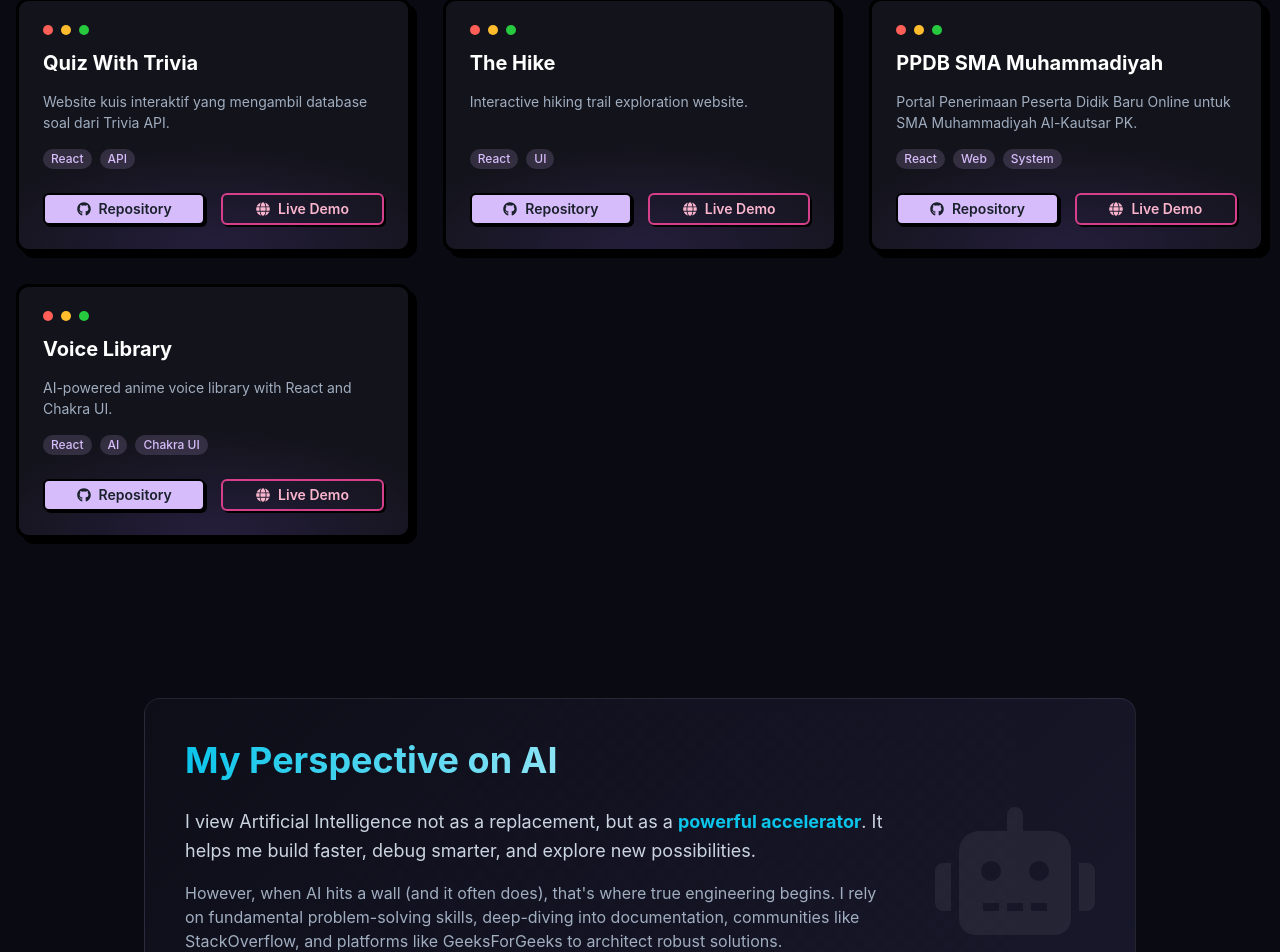
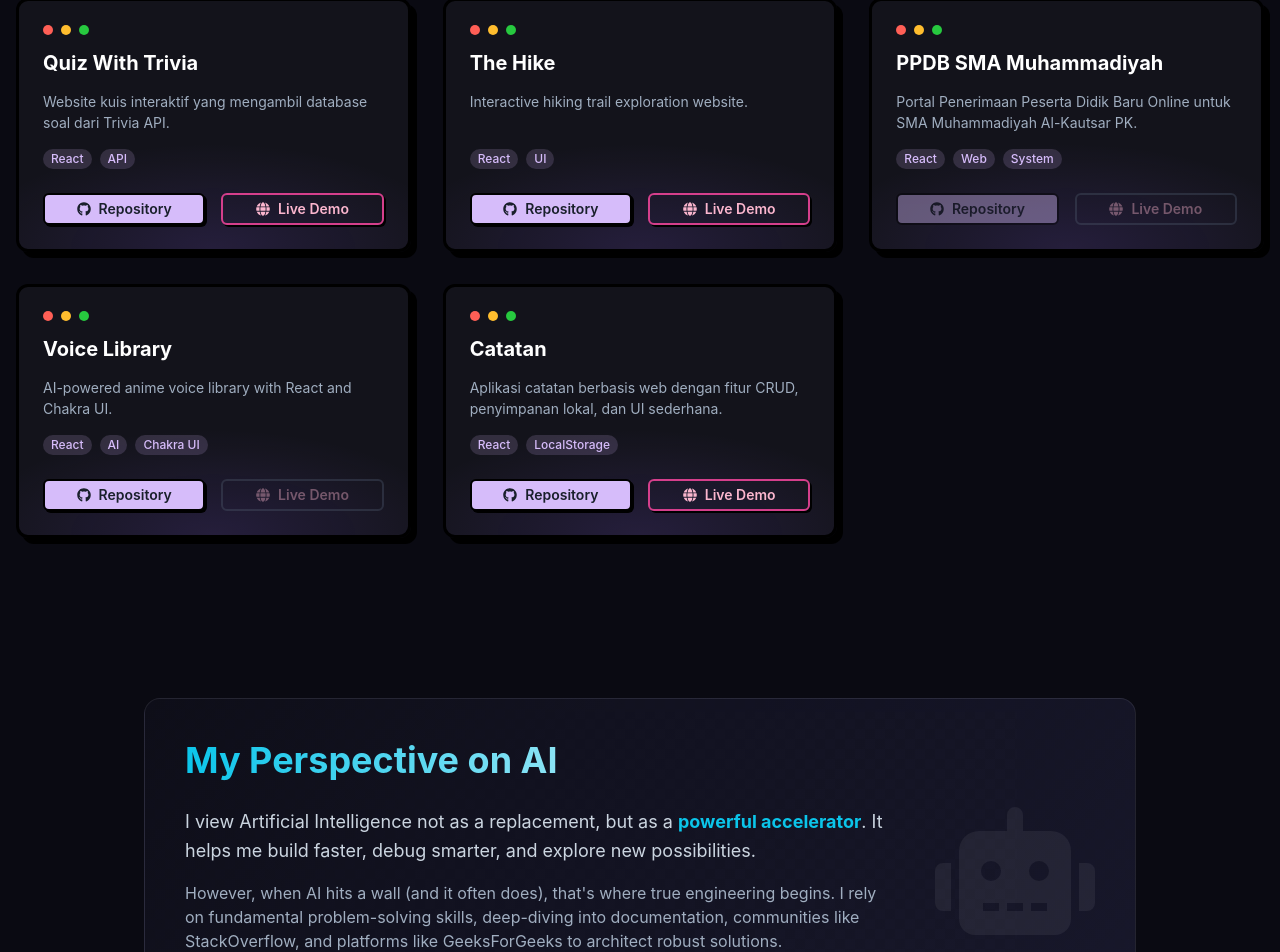
Before and after one commit to nabilaba/nabilaba.my.id, a React (Vite) app: page / in a window 1280 px wide. Shown: the part 6401-7353 px from the top of the page. Built offline with nearby package versions, Linux system fonts and the light colour scheme.

Commit message:
update projects

```diff
--- a/src/pages/Projects.jsx
+++ b/src/pages/Projects.jsx
@@ -27,35 +27,35 @@ export default function Projects() {
         desc: "Platform pencarian mentor ngoding pribadi. Menghubungkan pembelajar dengan ahli.",
         tech: ["React", "JS"],
         link: "https://github.com/nabilaba/pusatngoding",
-        demo: "#",
+        demo: "https://pusatngoding.netlify.app/",
       },
       {
         title: "Binar Car Rental",
         desc: "Full-stack car rental application featuring secure auth, payments, and admin dashboard.",
         tech: ["React", "Bootstrap"],
         link: "https://github.com/nabilaba/binar-car-rental-react",
-        demo: "#",
+        demo: "https://bcr-react.vercel.app",
       },
       {
         title: "Parentheses Validation",
         desc: "Algorithm implementation using React to validate mathematical parentheses structure.",
         tech: ["React", "Algorithm"],
         link: "https://github.com/nabilaba/Parentheses-Validation",
-        demo: "#",
+        demo: "https://parentheses-validation.netlify.app",
       },
       {
         title: "Quiz With Trivia",
         desc: "Website kuis interaktif yang mengambil database soal dari Trivia API.",
         tech: ["React", "API"],
         link: "https://github.com/nabilaba/Quiz-With-Trivia",
-        demo: "#",
+        demo: "https://qwt.netlify.app",
       },
       {
         title: "The Hike",
         desc: "Interactive hiking trail exploration website.",
         tech: ["React", "UI"],
         link: "https://github.com/nabilaba/landingpage-thehike",
-        demo: "#",
+        demo: "https://the-hike.netlify.app",
       },
       {
         title: "PPDB SMA Muhammadiyah",
@@ -70,6 +70,13 @@ export default function Projects() {
         tech: ["React", "AI", "Chakra UI"],
         link: "https://github.com/nabil-aba/voice-library",
         demo: "#",
+      },
+      {
+        title: "Catatan",
+        desc: "Aplikasi catatan berbasis web dengan fitur CRUD, penyimpanan lokal, dan UI sederhana.",
+        tech: ["React", "LocalStorage"],
+        link: "https://github.com/nabilaba/catatan",
+        demo: "https://aplikasicatatan.netlify.app",
       },
     ],
     PHP: [
@@ -94,7 +101,7 @@ export default function Projects() {
         desc: "Classic game rebuilt with pure JavaScript DOM manipulation. Features custom difficulty levels.",
         tech: ["JS", "DOM", "HTML"],
         link: "https://github.com/nabilaba/Snake-Game-Advanced",
-        demo: "#",
+        demo: "https://snake-game-advanced.netlify.app",
       },
       {
         title: "N-Grader",
@@ -133,8 +140,8 @@ export default function Projects() {
       },
       {
         title: "Nabil WYSIWYG",
-        desc: "Custom WYSIWYG rich text editor built with JavaScript.",
-        tech: ["JS", "Editor"],
+        desc: "Custom WYSIWYG rich text editor built with JavaScript for React + Chakra UI.",
+        tech: ["JS", "Editor", "NPM"],
         link: "https://github.com/nabilaba/NabilWysiwyg",
         demo: "#",
       },
@@ -257,12 +264,12 @@ export default function Projects() {
                 transform: "translate(-50%, 0)",
                 width: "150%",
                 height: "100%",
-                bgGradient: "radial(rgba(139, 92, 246, 0.15) 0%, transparent 60%)",
+                bgGradient:
+                  "radial(rgba(139, 92, 246, 0.15) 0%, transparent 60%)",
                 zIndex: 0,
                 pointerEvents: "none",
               }}
               _hover={{
-                transform: "translate(-2px, -2px)",
                 boxShadow: "8px 8px 0px black",
               }}
               transition="all 0.2s"
@@ -301,7 +308,13 @@ export default function Projects() {
               )}
 
               {project.role && (
-                <Text fontSize="xs" color="pink.300" mb={4} fontWeight="bold" zIndex={1}>
+                <Text
+                  fontSize="xs"
+                  color="pink.300"
+                  mb={4}
+                  fontWeight="bold"
+                  zIndex={1}
+                >
                   Role: {project.role}
                 </Text>
               )}
@@ -332,9 +345,12 @@ export default function Projects() {
                   leftIcon={project.location ? undefined : <FaGithub />}
                   border="2px solid black"
                   boxShadow="2px 2px 0px black"
+                  isDisabled={project.link === "#"}
                   _hover={{
-                    transform: "translate(-2px, -2px)",
-                    boxShadow: "4px 4px 0px black",
+                    boxShadow:
+                      project.link === "#"
+                        ? "2px 2px 0px black"
+                        : "4px 4px 0px black",
                   }}
                   _active={{
                     transform: "translate(0px, 0px)",
@@ -354,14 +370,17 @@ export default function Projects() {
                     variant="outline"
                     colorScheme="pink"
                     leftIcon={<FaGlobe />}
+                    isDisabled={project.demo === "#"}
                     border="2px solid"
-                    borderColor="pink.500"
+                    borderColor={project.demo === "#" ? "gray.600" : "pink.500"}
                     boxShadow="2px 2px 0px black"
                     _hover={{
-                      transform: "translate(-2px, -2px)",
-                      boxShadow: "4px 4px 0px black",
-                      bg: "pink.500",
-                      color: "white",
+                      boxShadow:
+                        project.demo === "#"
+                          ? "2px 2px 0px black"
+                          : "4px 4px 0px black",
+                      bg: project.demo === "#" ? "transparent" : "pink.500",
+                      color: project.demo === "#" ? "gray.500" : "white",
                     }}
                     _active={{
                       transform: "translate(0px, 0px)",
```
